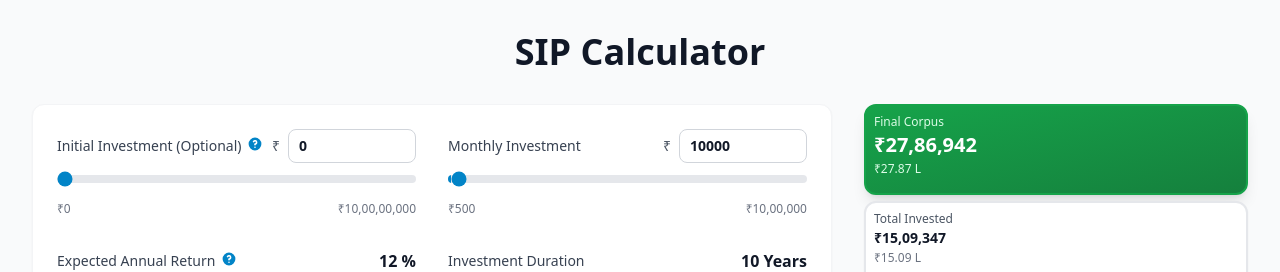
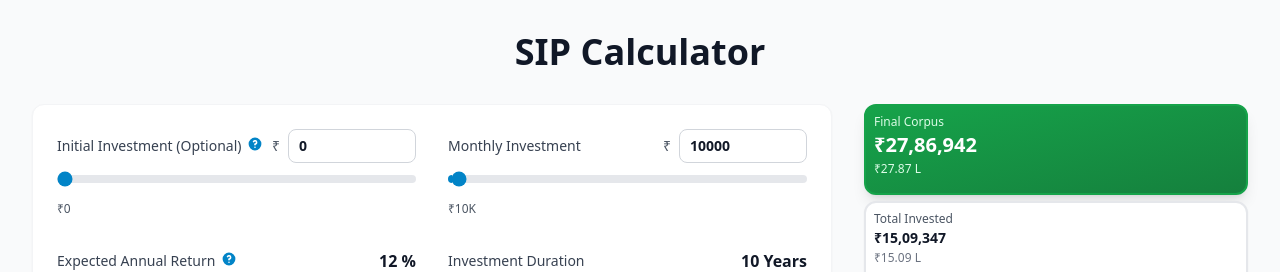
Before and after one commit to saugatajana/my-wealth-calculator, a React (Vite) app: page / in a window 1280 px wide. Shown: the top 272 px of the page. Built offline with nearby package versions, Linux system fonts and the light colour scheme.

Commit message:
sip cosmetic change

```diff
--- a/src/components/SIPCalculator.tsx
+++ b/src/components/SIPCalculator.tsx
@@ -55,18 +55,22 @@ export const SIPCalculator: React.FC = () => {
                 unit="₹"
                 onChange={setInitialInvestment}
                 formatValue={(val) => val.toLocaleString('en-IN')}
+                footer="selected"
+                selectedFooterFormat="compact"
                 tooltip="One-time lump sum investment at the start. This amount will grow with returns, and monthly SIP will be added on top of it."
               />
 
               <SliderInput
                 label="Monthly Investment"
                 value={monthlyInvestment}
-                min={500}
+                min={0}
                 max={1000000}
                 step={500}
                 unit="₹"
                 onChange={setMonthlyInvestment}
                 formatValue={(val) => val.toLocaleString('en-IN')}
+                footer="selected"
+                selectedFooterFormat="compact"
               />
 
               <SliderInput
--- a/src/components/SliderInput.tsx
+++ b/src/components/SliderInput.tsx
@@ -1,4 +1,4 @@
-import React from 'react';
+import React, { useEffect, useState } from 'react';
 import { InfoTooltip } from './InfoTooltip';
 
 interface SliderInputProps {
@@ -13,6 +13,8 @@ interface SliderInputProps {
   tooltip?: string;
   compact?: boolean; // For smaller inputs (2-3 characters)
   showInput?: boolean; // Show/hide the text input box
+  footer?: 'range' | 'selected' | 'none';
+  selectedFooterFormat?: 'default' | 'compact';
 }
 
 /**
@@ -31,7 +33,18 @@ export const SliderInput: React.FC<SliderInputProps> = ({
   tooltip,
   compact = false,
   showInput = true,
+  footer = 'range',
+  selectedFooterFormat = 'default',
 }) => {
+  const [inputValue, setInputValue] = useState<string>(String(value));
+  const [isEditing, setIsEditing] = useState(false);
+
+  useEffect(() => {
+    if (!isEditing) {
+      setInputValue(String(value));
+    }
+  }, [value, isEditing]);
+
   const formatMinMaxLabel = (num: number) => {
     const formatted = formatValue ? formatValue(num) : String(num);
     if (!unit) return formatted;
@@ -41,6 +54,32 @@ export const SliderInput: React.FC<SliderInputProps> = ({
     }
 
     return `${formatted}${unit}`;
+  };
+
+  const formatSelectedCompact = (n: number) => {
+    const abs = Math.abs(n);
+    const formatDecimal = (v: number) => {
+      const rounded = Math.round(v * 10) / 10;
+      return Number.isInteger(rounded) ? String(rounded) : rounded.toFixed(1);
+    };
+
+    if (abs >= 10000000) return `${formatDecimal(n / 10000000)}Cr`;
+    if (abs >= 100000) return `${formatDecimal(n / 100000)}L`;
+    if (abs >= 1000) return `${Math.round(n / 1000)}K`;
+    return String(Math.round(n));
+  };
+
+  const formatSelectedFooter = (num: number) => {
+    const formatted =
+      selectedFooterFormat === 'compact'
+        ? formatSelectedCompact(num)
+        : (formatValue ? formatValue(num) : String(num));
+
+    if (!unit) return formatted;
+
+    if (unit === '₹') return `${unit}${formatted}`;
+
+    return `${formatted} ${unit}`;
   };
 
   const sliderPercent = max === min ? 0 : ((value - min) / (max - min)) * 100;
@@ -53,9 +92,47 @@ export const SliderInput: React.FC<SliderInputProps> = ({
   };
 
   const handleInputChange = (e: React.ChangeEvent<HTMLInputElement>) => {
-    const newValue = parseFloat(e.target.value) || min;
+    let next = e.target.value;
+
+    if (next === '') {
+      setInputValue('');
+      onChange(min);
+      return;
+    }
+
+    // Strip leading zeros (e.g. 013 -> 13) while keeping a single zero valid.
+    next = next.replace(/^0+(?=\d)/, '');
+    setInputValue(next);
+
+    const raw = parseFloat(next);
+    if (!Number.isFinite(raw)) {
+      return;
+    }
+
+    const clampedValue = Math.max(min, Math.min(max, raw));
+    onChange(clampedValue);
+  };
+
+  const handleInputBlur = () => {
+    setIsEditing(false);
+
+    if (inputValue.trim() === '') {
+      setInputValue(String(min));
+      onChange(min);
+      return;
+    }
+
+    const raw = parseFloat(inputValue);
+    const newValue = Number.isFinite(raw) ? raw : min;
     const clampedValue = Math.max(min, Math.min(max, newValue));
+    setInputValue(String(clampedValue));
     onChange(clampedValue);
+  };
+
+  const handleInputKeyDown = (e: React.KeyboardEvent<HTMLInputElement>) => {
+    if (e.key === 'Enter') {
+      (e.target as HTMLInputElement).blur();
+    }
   };
 
   return (
@@ -72,11 +149,14 @@ export const SliderInput: React.FC<SliderInputProps> = ({
             )}
             <input
               type="number"
-              value={value}
+              value={inputValue}
               min={min}
               max={max}
               step={step}
               onChange={handleInputChange}
+              onFocus={() => setIsEditing(true)}
+              onBlur={handleInputBlur}
+              onKeyDown={handleInputKeyDown}
               className={compact
                 ? "w-16 sm:w-20 px-2 py-1.5 text-sm font-semibold text-gray-900 border border-gray-300 rounded-lg focus:ring-2 focus:ring-primary-500 focus:border-primary-500 outline-none"
                 : "w-28 sm:w-32 px-2.5 py-1.5 text-sm font-semibold text-gray-900 border border-gray-300 rounded-lg focus:ring-2 focus:ring-primary-500 focus:border-primary-500 outline-none"
@@ -103,10 +183,17 @@ export const SliderInput: React.FC<SliderInputProps> = ({
         style={sliderTrackStyle}
         className="w-full h-2 rounded-lg appearance-none cursor-pointer accent-primary-600"
       />
-      <div className="flex justify-between text-xs text-gray-500">
-        <span>{formatMinMaxLabel(min)}</span>
-        <span>{formatMinMaxLabel(max)}</span>
-      </div>
+      {footer !== 'none' &&
+        (footer === 'selected' ? (
+          <div className="flex justify-start text-xs text-gray-600 font-medium">
+            <span>{formatSelectedFooter(value)}</span>
+          </div>
+        ) : (
+          <div className="flex justify-between text-xs text-gray-500">
+            <span>{formatMinMaxLabel(min)}</span>
+            <span>{formatMinMaxLabel(max)}</span>
+          </div>
+        ))}
     </div>
   );
 };
```
